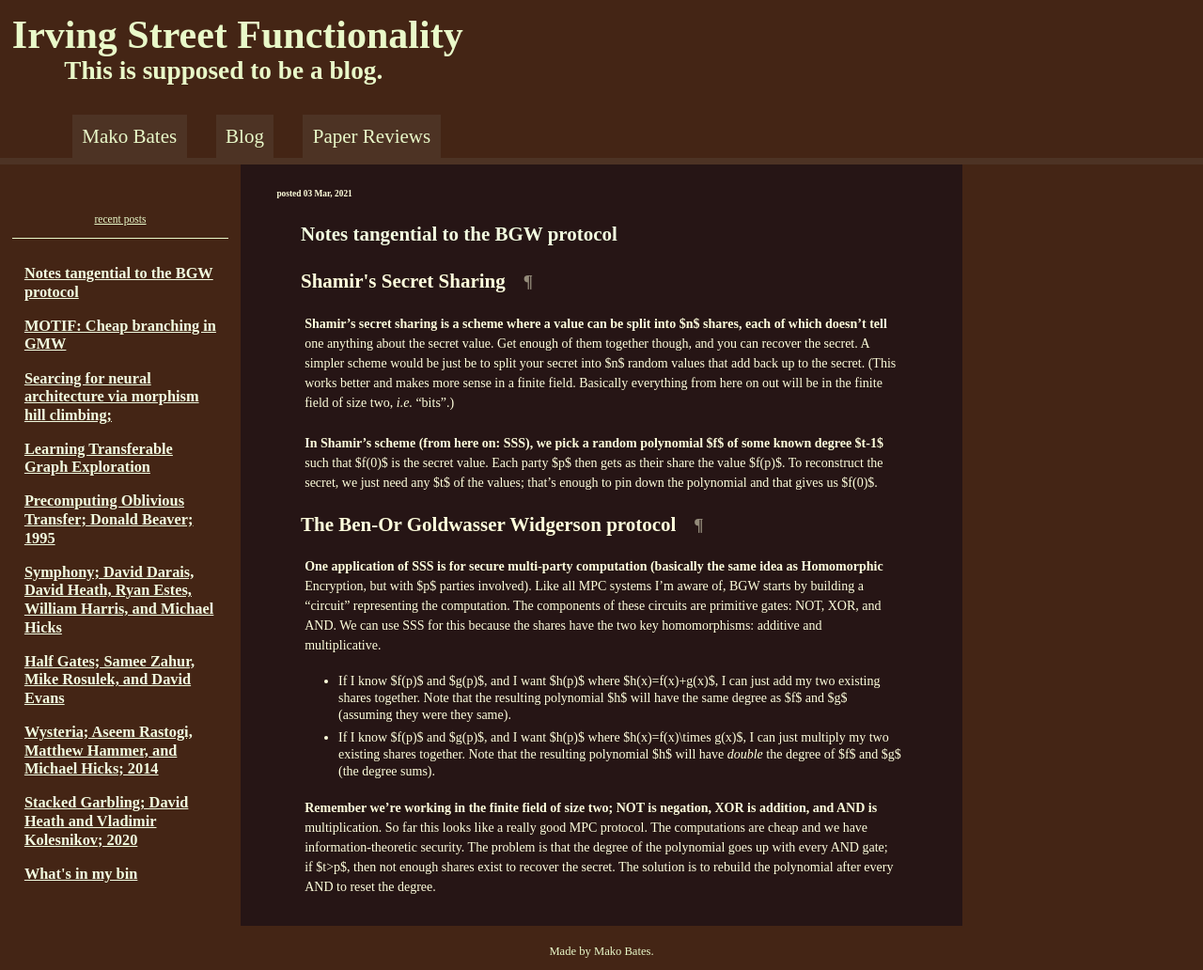
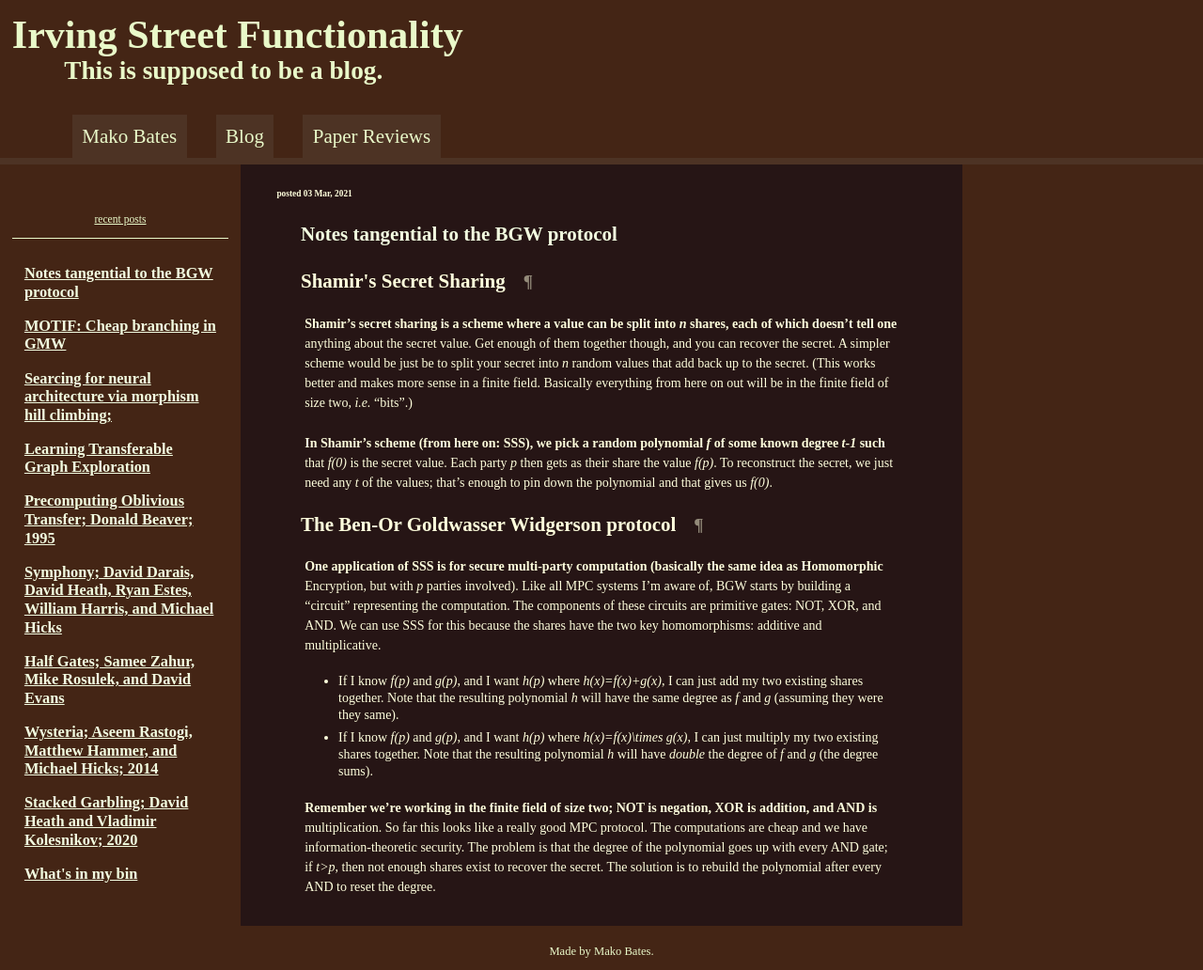
Before and after one commit to ShapeOfMatter/Mako-Bates, a Jekyll site: the page built from _posts/2021-03-03-progress-on-bgw.markdown, in a window 1280 px wide. Shown: the whole page at 94% size. Built offline with Jekyll 4.4.1, drawn with Linux system fonts in a browser that asks for light colours.

```diff
--- a/_posts/2021-03-03-progress-on-bgw.markdown
+++ b/_posts/2021-03-03-progress-on-bgw.markdown
@@ -7,29 +7,29 @@ description: "What's going on and how do I think it might be improved"
 
 {% include section.html c="Shamir's Secret Sharing" %}
 
-Shamir's secret sharing is a scheme where a value can be split into $n$ shares, each of which doesn't tell one anything about the secret value.
+Shamir's secret sharing is a scheme where a value can be split into _n_ shares, each of which doesn't tell one anything about the secret value.
 Get enough of them together though, and you can recover the secret.
-A simpler scheme would be just be to split your secret into $n$ random values that add back up to the secret.
+A simpler scheme would be just be to split your secret into _n_ random values that add back up to the secret.
 (This works better and makes more sense in a finite field. Basically everything from here on out will be in the finite field of size two, _i.e._ "bits".)
 
-In Shamir's scheme (from here on: SSS), we pick a random polynomial $f$ of some known degree $t-1$ such that $f(0)$ is the secret value.
-Each party $p$ then gets as their share the value $f(p)$.
-To reconstruct the secret, we just need any $t$ of the values; that's enough to pin down the polynomial and that gives us $f(0)$.
+In Shamir's scheme (from here on: SSS), we pick a random polynomial _f_ of some known degree _t-1_ such that _f(0)_ is the secret value.
+Each party _p_ then gets as their share the value _f(p)_.
+To reconstruct the secret, we just need any _t_ of the values; that's enough to pin down the polynomial and that gives us _f(0)_.
 
 {% include section.html c="The Ben-Or Goldwasser Widgerson protocol" %}
 
 One application of SSS is for secure multi-party computation
-(basically the same idea as Homomorphic Encryption, but with $p$ parties involved).
+(basically the same idea as Homomorphic Encryption, but with _p_ parties involved).
 Like all MPC systems I'm aware of, BGW starts by building a "circuit" representing the computation.
 The components of these circuits are primitive gates: NOT, XOR, and AND.
 We can use SSS for this because the shares have the two key homomorphisms: additive and multiplicative.
 
-- If I know $f(p)$ and $g(p)$, and I want $h(p)$ where $h(x)=f(x)+g(x)$, I can just add my two existing shares together.
-  Note that the resulting polynomial $h$ will have the same degree as $f$ and $g$ (assuming they were they same).
-- If I know $f(p)$ and $g(p)$, and I want $h(p)$ where $h(x)=f(x)\times g(x)$, I can just multiply my two existing shares together.
-  Note that the resulting polynomial $h$ will have _double_ the degree of $f$ and $g$ (the degree sums).
+- If I know _f(p)_ and _g(p)_, and I want _h(p)_ where _h(x)=f(x)+g(x)_, I can just add my two existing shares together.
+  Note that the resulting polynomial _h_ will have the same degree as _f_ and _g_ (assuming they were they same).
+- If I know _f(p)_ and _g(p)_, and I want _h(p)_ where _h(x)=f(x)\times g(x)_, I can just multiply my two existing shares together.
+  Note that the resulting polynomial _h_ will have _double_ the degree of _f_ and _g_ (the degree sums).
 
 Remember we're working in the finite field of size two; NOT is negation, XOR is addition, and AND is multiplication.
 So far this looks like a really good MPC protocol. The computations are cheap and we have information-theoretic security.
-The problem is that the degree of the polynomial goes up with every AND gate; if $t>p$, then not enough shares exist to recover the secret.
+The problem is that the degree of the polynomial goes up with every AND gate; if _t>p_, then not enough shares exist to recover the secret.
 The solution is to rebuild the polynomial after every AND to reset the degree.
```
